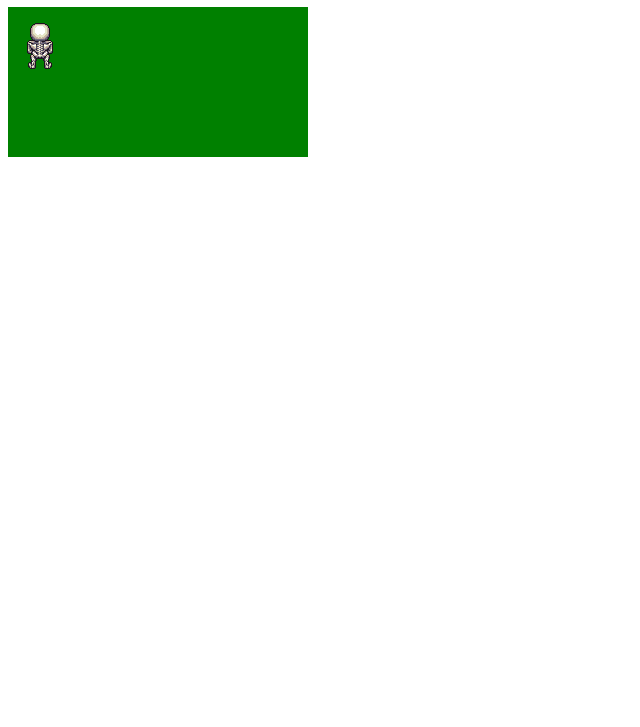
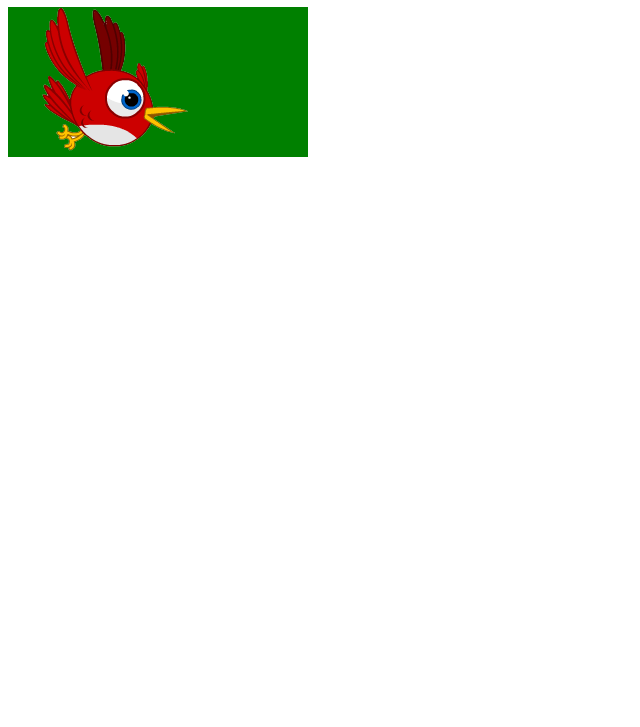
Before and after one commit to ufjf-dcc104/dcc138-2020-3ere-atv3-dhayananascimento, a plain HTML site: page index.html in a window 1280 px wide. Shown: the part 73-800 px from the top of the page, without its empty margins (0-640 px from the left). Drawn offline with Linux system fonts and the light colour scheme.

Commit message:
Troca folha de sprites

```diff
--- a/index.html
+++ b/index.html
@@ -13,7 +13,7 @@
       const ctx = canvas.getContext("2d");
 
       const skelly = new Image();
-      skelly.src = "./assets/skelly.png";
+      skelly.src = "./assets/bird.png";
 
       skelly.addEventListener("load", terminouDeCarregar);
 
@@ -27,27 +27,9 @@
       let quadro = 0;
       let pose = 0;
       const POSES = [
-        { qmax: 7, pv: 9 },
-        { qmax: 7, pv: 9 },
-        { qmax: 7, pv: 9 },
-        { qmax: 7, pv: 9 },
-        { qmax: 8, pv: 9 },
-        { qmax: 8, pv: 9 },
-        { qmax: 8, pv: 9 },
-        { qmax: 8, pv: 9 },
-        { qmax: 9, pv: 9 },
-        { qmax: 9, pv: 9 },
-        { qmax: 9, pv: 9 },
-        { qmax: 9, pv: 9 },
-        { qmax: 6, pv: 9 },
-        { qmax: 6, pv: 9 },
-        { qmax: 6, pv: 9 },
-        { qmax: 6, pv: 9 },
-        { qmax: 13, pv: 27 },
-        { qmax: 13, pv: 27 },
-        { qmax: 13, pv: 27 },
-        { qmax: 13, pv: 27 },
-        { qmax: 6, pv: 9 },
+        { qmax: 5, pv: 6 },
+        { qmax: 5, pv: 6 },
+        { qmax: 4, pv: 6 },
       ];
 
       function terminouDeCarregar() {}
@@ -68,15 +50,15 @@
         ctx.drawImage(
           skelly,
           //sx, sy, sw, sh
-          Math.floor(quadro) * 64,
-          pose * 64,
-          64,
-          64,
+          Math.floor(quadro) * 182,
+          pose * 182,
+          182,
+          182,
           //dx, dy, dw, dh
           0,
           0,
-          64,
-          64
+          182,
+          182
         );
 
         requestAnimationFrame(passo);
```
Also changed, not shown: assets/bird.png (added).
